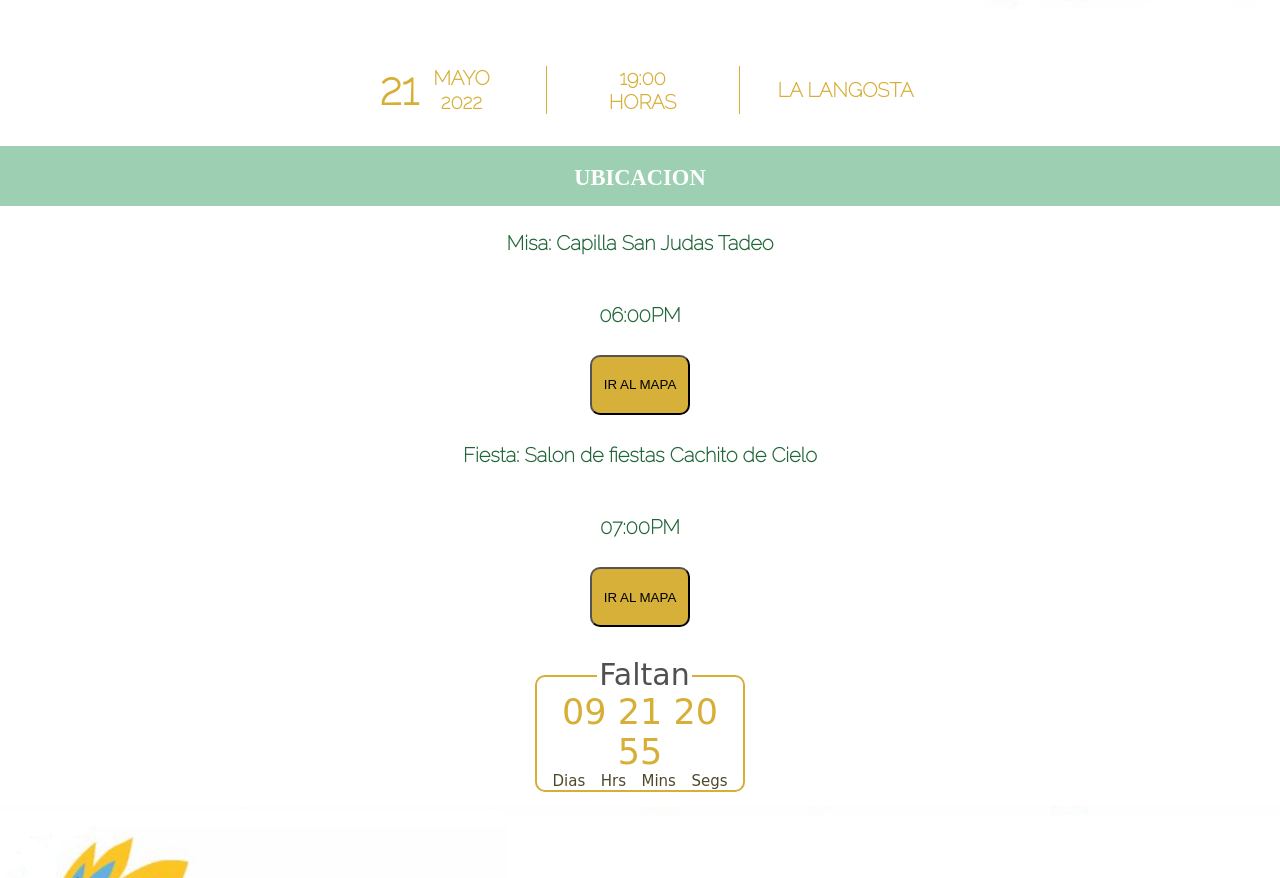
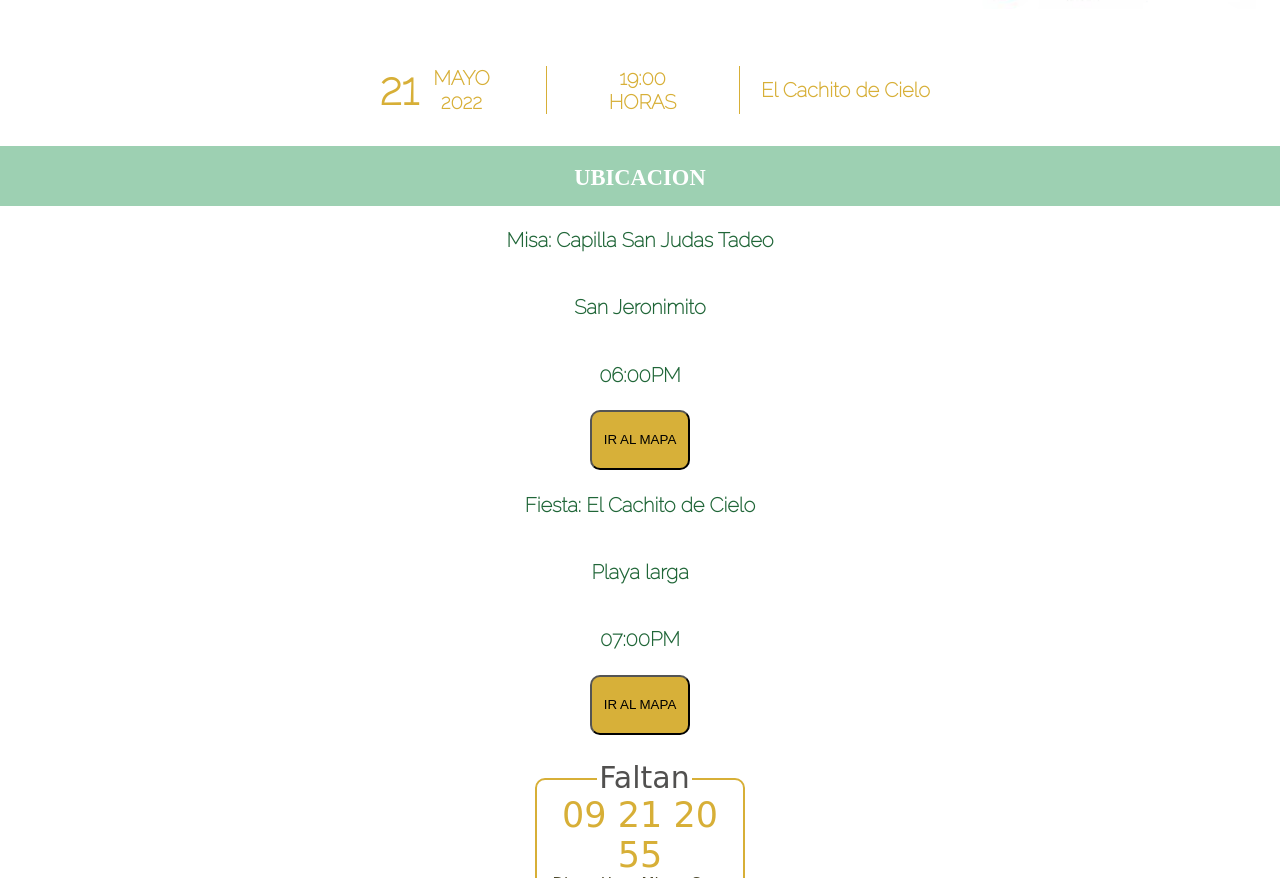
Before and after one commit to karelbyte/vale, a website: page views/index.html in a window 1280 px wide. Shown: the part 1294-2172 px from the top of the page. Drawn offline with nearby package versions, Linux system fonts and the light colour scheme; files that its build step writes are made by us from their sources; files whose address does not match are found by name; a web font is replaced by a local one.

Commit message:
11/05/22

```diff
--- a/publics/estilo.css
+++ b/publics/estilo.css
@@ -298,7 +298,7 @@ h3 {
   align-items: center;
   justify-content: space-around;
   flex-wrap: wrap;
-  height: 600px;
+  height: 700px;
   font-family: "Send Flowers", cursive;
 }
 
--- a/views/index.html
+++ b/views/index.html
@@ -138,7 +138,7 @@
         <span>HORAS</span>
       </div>
       <div class="lugar">
-        <span>LA LANGOSTA</span>
+        <span>El Cachito de Cielo</span>
       </div>
     </div>
 
@@ -150,13 +150,15 @@
 
     <div id="map">
       <h3>Misa: Capilla San Judas Tadeo</h3>
+      <h3>San Jeronimito</h3>
       <h3>06:00PM</h3>
       <form>
         <a target="_blank" href="https://goo.gl/maps/MUomXiPi5EeFW4Wb9">
           <input id="mapa" type="button" value="IR AL MAPA" />
         </a>
       </form>
-      <h3>Fiesta: Salon de fiestas Cachito de Cielo</h3>
+      <h3>Fiesta: El Cachito de Cielo</h3>
+      <h3>Playa larga</h3>
       <h3>07:00PM</h3>
       <form>
         <a target="_blank" href="https://goo.gl/maps/VHZbBLrhw1WBvLuv5">
```
